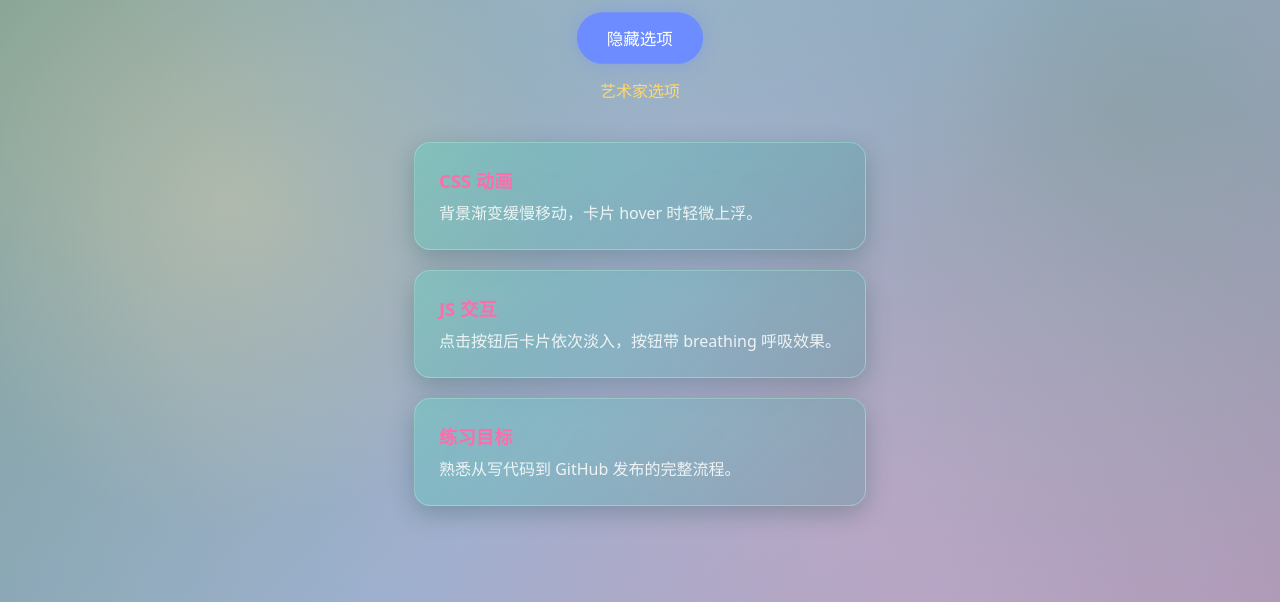
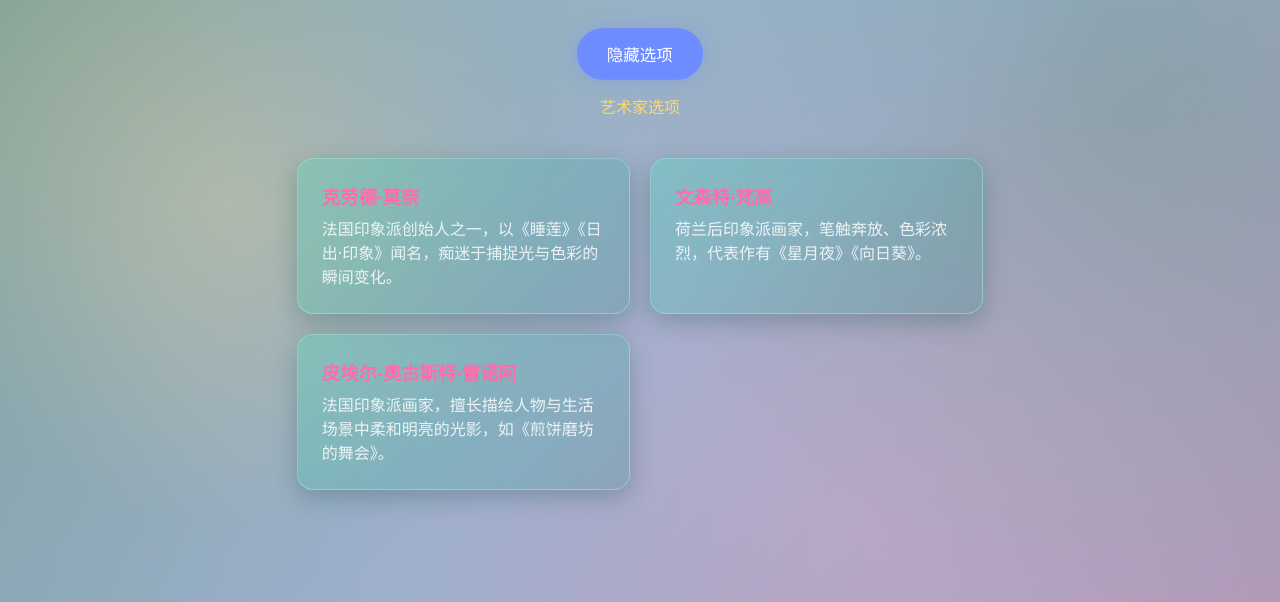
Before and after one commit to wontooon/hackathon-animation-practice, a plain HTML site: page index.html in a window 1280 px wide. Both pictures are taken after a click on the button "显示选项". Shown: the part 198-800 px from the top of the page. Drawn offline with Linux system fonts and the light colour scheme.

Commit message:
Cards: replace with artist names and short bios

```diff
--- a/index.html
+++ b/index.html
@@ -16,16 +16,16 @@
 
     <section class="cards" id="cards">
       <article class="card">
-        <h2>CSS 动画</h2>
-        <p>背景渐变缓慢移动，卡片 hover 时轻微上浮。</p>
+        <h2>克劳德·莫奈</h2>
+        <p>法国印象派创始人之一，以《睡莲》《日出·印象》闻名，痴迷于捕捉光与色彩的瞬间变化。</p>
       </article>
       <article class="card">
-        <h2>JS 交互</h2>
-        <p>点击按钮后卡片依次淡入，按钮带 breathing 呼吸效果。</p>
+        <h2>文森特·梵高</h2>
+        <p>荷兰后印象派画家，笔触奔放、色彩浓烈，代表作有《星月夜》《向日葵》。</p>
       </article>
       <article class="card">
-        <h2>练习目标</h2>
-        <p>熟悉从写代码到 GitHub 发布的完整流程。</p>
+        <h2>皮埃尔-奥古斯特·雷诺阿</h2>
+        <p>法国印象派画家，擅长描绘人物与生活场景中柔和明亮的光影，如《煎饼磨坊的舞会》。</p>
       </article>
     </section>
   </main>
```
